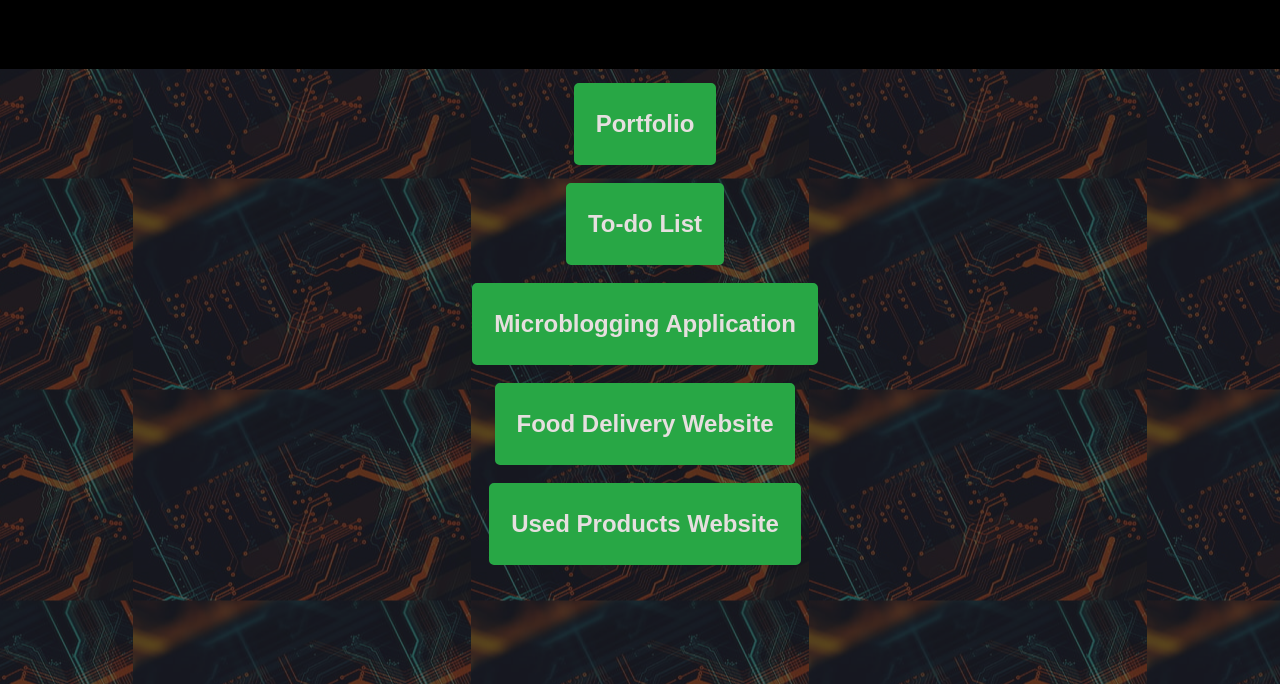
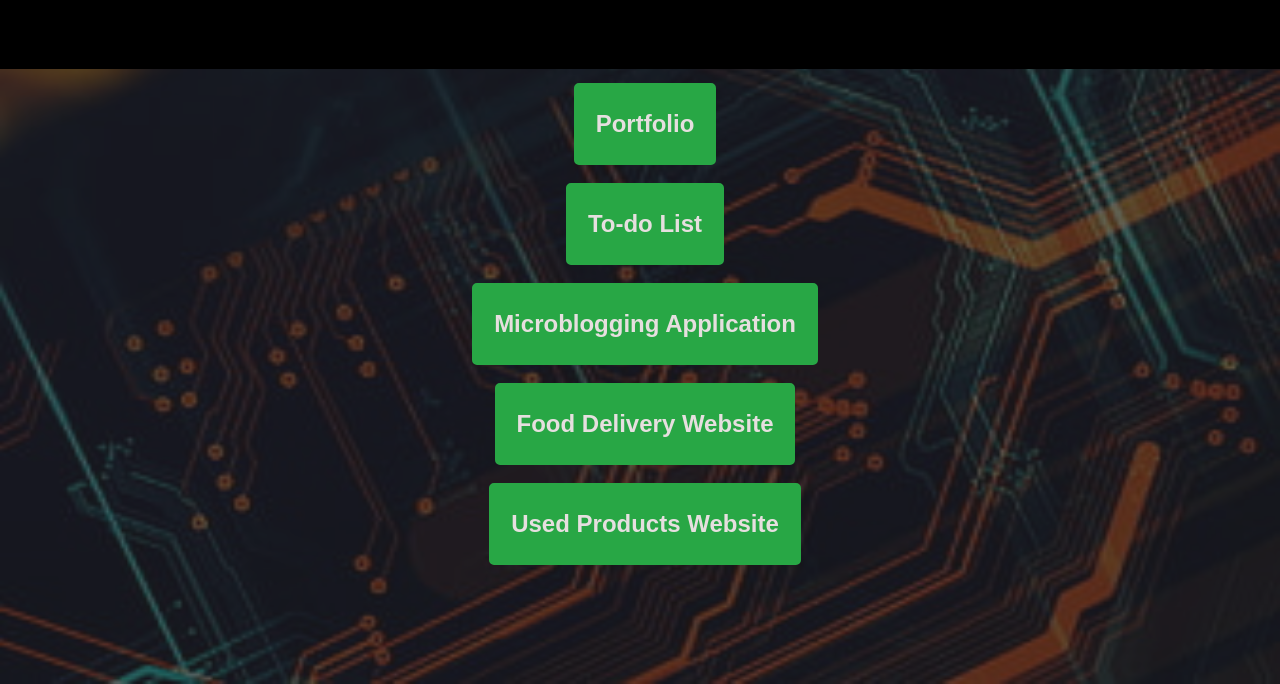
Before and after one commit to krish-san/FSWD, a plain HTML site: page ex/index.html in a window 1280 px wide. Shown: the part 116-800 px from the top of the page. Drawn offline with Linux system fonts and the light colour scheme.

Commit message:
Update index.html

```diff
--- a/ex/index.html
+++ b/ex/index.html
@@ -9,7 +9,8 @@
     font-family: Arial, sans-serif;
     background-image: url('bg.jpg');
     background-repeat: no repeat;
-    background-position: center; /* Cover the entire viewport */
+    background-position: center;
+    background-size: cover;/* Cover the entire viewport */
     position: relative; /* Position for overlay */
     color: #f0f0f0; /* Light text color for contrast */
     margin: 0;
```
